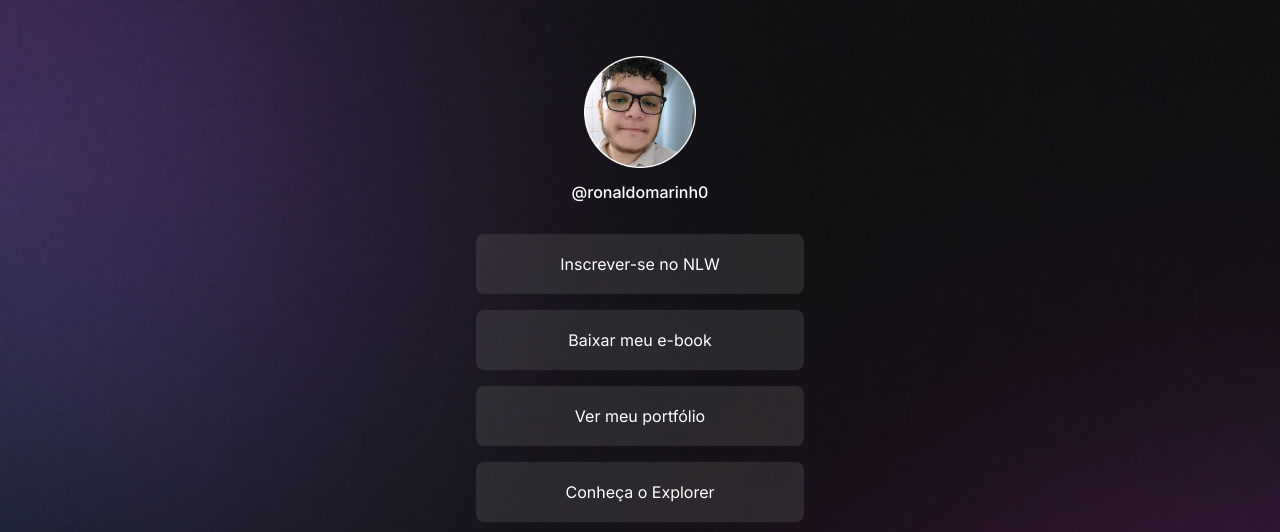
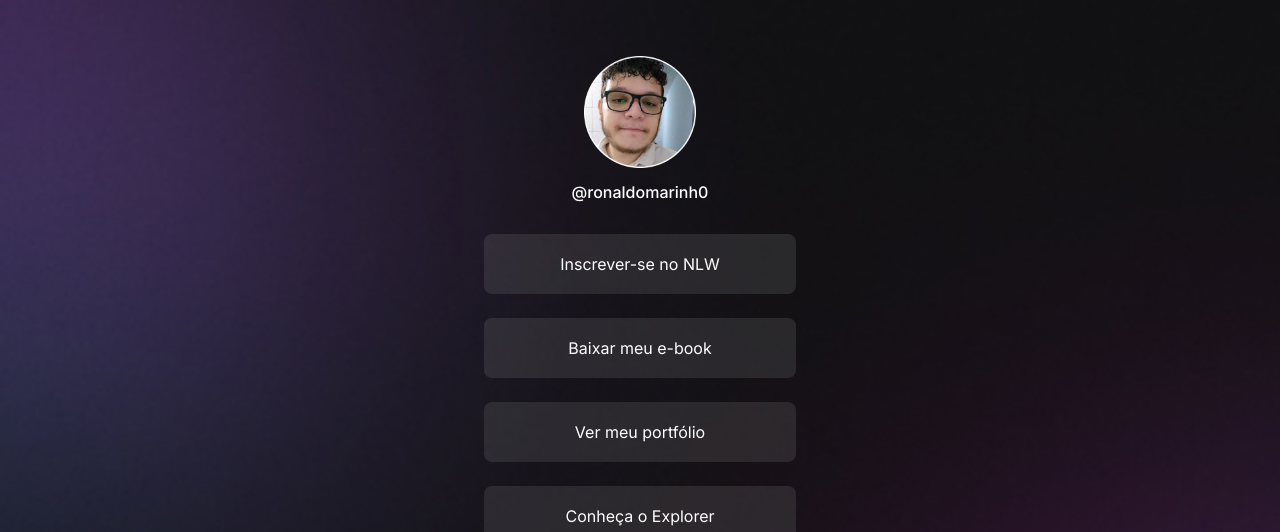
Before and after one commit to RonaldoMarin/linktreeSocial, a plain HTML site: page index.html in a window 1280 px wide. Shown: the top 532 px of the page. Drawn offline with Linux system fonts and the light colour scheme.

```diff
--- a/style.css
+++ b/style.css
@@ -59,7 +59,7 @@ body * {
 
 #links ul li {
   display: block;
-  margin: 16px;
+  margin: 24px;
   /* border: 1px solid white; */
   border-radius: 8px;
   padding: 20px;
```
